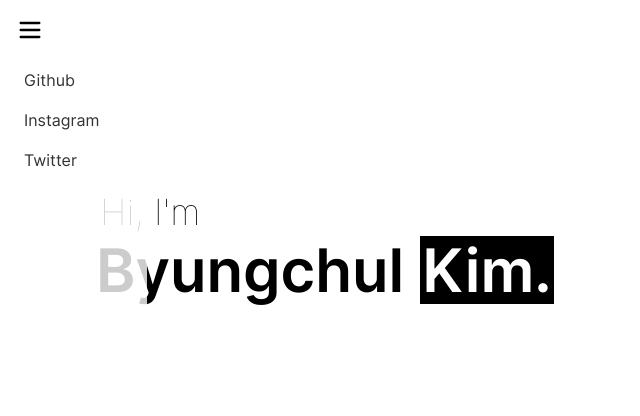
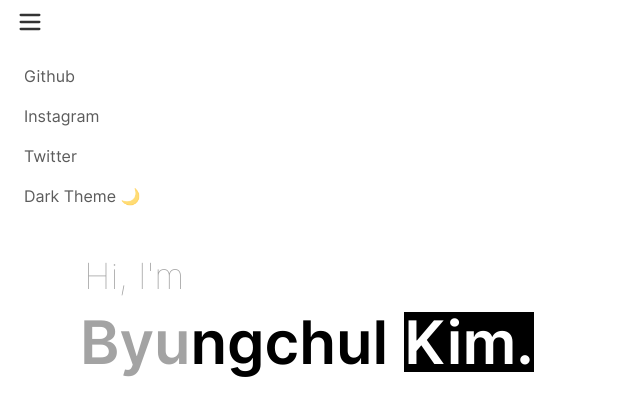
Before and after one commit to KimJinwoo2198/portfolio, a Next.js app: page / in a window 1280 px wide. Both pictures are taken after a click on the button 656 px from the left and 30 px from the top of the page. Shown: the top 416 px of the page, without its empty margins (0-640 px from the left). Built offline with nearby package versions, Linux system fonts and the light colour scheme.

Commit message:
feat: dark theme

```diff
--- a/components/Header.tsx
+++ b/components/Header.tsx
@@ -1,4 +1,4 @@
-import React, { useEffect, useRef, useState } from 'react'
+import React, { useEffect, useState, useRef } from 'react'
 import type { NextPage } from 'next'
 import Link from 'next/link'
 import socialLinkProps from '../typings/socialLinkProps'
@@ -21,15 +21,44 @@ const socialLinks: Record<string, socialLinkProps> = {
 
 const Header: NextPage = () => {
   const [isOpen, setOpen] = useState(false)
+  const [theme, setTheme] = useState('light')
+  const HeaderRef = useRef<HTMLDivElement>(null)
+  const toggleMenuState = () => setOpen(!isOpen)
 
-  const changeMenuState = () => {
-    setOpen(!isOpen)
+  const changeTheme = () => {
+    if (theme === 'light') {
+      document.documentElement.classList.add('dark')
+      setTheme('dark')
+    } else if (theme === 'dark') {
+      document.documentElement.classList.remove('dark')
+      setTheme('light')
+    }
   }
+
+  useEffect(() => {
+    document.documentElement.classList.remove('dark')
+  }, [])
+
+  useEffect(() => {
+    if (isOpen) {
+      const outsideClickHandler = (e: MouseEvent) => {
+        const isInside = HeaderRef.current?.contains(e.target as Node)
+        if (!isInside) {
+          setOpen(false)
+          document.removeEventListener('click', outsideClickHandler)
+        }
+      }
+      document.addEventListener('click', outsideClickHandler)
+    }
+  }, [isOpen])
 
   return (
     <>
-      <div className="flex flex-col font-inter py-2 fixed top-0 left-0 right-0 w-full z-50">
-        <button onClick={changeMenuState} className="relative justify-center left-4 top-2">
+      <div
+        className="flex flex-col font-inter py-2 fixed top-0 left-0 right-0 w-full z-50 opacity-80 dark:bg-black dark:text-white"
+        ref={HeaderRef}
+      >
+        <button onClick={toggleMenuState} className="relative justify-center left-4">
           <svg
             xmlns="http://www.w3.org/2000/svg"
             className="h-7 w-7 fill-black"
@@ -44,7 +73,7 @@ const Header: NextPage = () => {
             />
           </svg>
         </button>
-        <div className="flex flex-col pt-2 fixed top-12 bottom-0 left-0">
+        <div className="flex flex-col py-2 fixed top-8 bottom-0 left-0">
           <AnimatePresence>
             {isOpen && (
               <motion.div
@@ -60,19 +89,22 @@ const Header: NextPage = () => {
                 initial={{ x: -150 }}
                 animate={{ x: 0 }}
                 exit={{ x: -150, opacity: 0 }}
-                className="flex flex-col space-y-4 bg-white h-full py-3 pl-6 pr-12 rounded-r-3xl opacity-80"
+                className="flex flex-col space-y-4 bg-white h-full py-6 pl-6 pr-12 rounded-r-3xl opacity-80 dark:bg-black dark:text-white"
               >
                 {Object.entries(socialLinks).map(([_, socialLink]) => (
                   <div key={socialLink.name}>
                     <Link href={socialLink.src}>
                       <a target="_blank" rel="noreferrer">
-                        <div className="cursor-pointer hover:border-b hover:text-gray-500 border-gray-500">
+                        <div className="cursor-pointer hover:underline hover:text-gray-500 border-gray-500">
                           {socialLink.name}
                         </div>
                       </a>
                     </Link>
                   </div>
                 ))}
+                <button onClick={changeTheme} className="">
+                  {theme === 'light' ? 'Dark Theme 🌙' : 'Light Theme 🌤'}
+                </button>
               </motion.div>
             )}
           </AnimatePresence>
--- a/package.json
+++ b/package.json
@@ -8,7 +8,6 @@
     "lint": "next lint"
   },
   "dependencies": {
-    "aos": "^2.3.4",
     "framer-motion": "^6.2.6",
     "next": "12.0.10",
     "react": "17.0.2",
--- a/pages/_app.tsx
+++ b/pages/_app.tsx
@@ -1,19 +1,8 @@
 import '../styles/globals.css'
 import type { AppProps } from 'next/app'
 import Head from 'next/head'
-import { useEffect } from 'react'
-import AOS from 'aos'
-import 'aos/dist/aos.css'
 
 function MyApp({ Component, pageProps }: AppProps) {
-  useEffect(() => {
-    AOS.init({
-      disable: false,
-      duration: 1300,
-      once: false
-    })
-  }, [])
-
   return (
     <>
       <Head>
--- /dev/null
+++ b/pages/_document.tsx
@@ -0,0 +1,23 @@
+import Document, { Head, Html, Main, NextScript, DocumentContext } from 'next/document'
+
+class MyDocument extends Document {
+  static async getInitialProps(ctx: DocumentContext) {
+    const initialProps = await Document.getInitialProps(ctx)
+    return { ...initialProps }
+  }
+
+  render() {
+    return (
+      <Html>
+        <Head></Head>
+        <body className="dark:bg-black dark:text-white">
+          <Main />
+          <NextScript />
+          <div id="modal-root"></div>
+        </body>
+      </Html>
+    )
+  }
+}
+
+export default MyDocument
--- a/pages/index.tsx
+++ b/pages/index.tsx
@@ -1,23 +1,44 @@
 import type { NextPage } from 'next'
 import Header from '../components/Header'
+import { motion } from 'framer-motion'
 
 const Home: NextPage = () => {
   return (
     <>
       <Header />
-      <div className="flex flex-col relative top-48 pl-2 sm:pl-8 md:pl-16 mx-4 sm:mx-8">
-        <div
-          className="relative font-inter_thin text-2xl pb-1 pl-1 sm:text-4xl"
-          data-aos="fade-down"
-        >
-          Hi, I&apos;m
-        </div>
-        <div
-          className="flex flex-row flex-wrap items-center font-inter_bold text-5xl sm:text-6xl space-y-2.5 sm:space-x-4 sm:space-y-0"
-          data-aos="fade-left"
-        >
-          <p className="w-full sm:w-auto">Byungchul</p>
-          <p className="bg-black py-1 px-0.5 text-white">Kim.</p>
+      <div className="flex flex-col w-full ">
+        <div className="flex flex-col justify-center space-y-2 absolute top-64 pl-4 sm:pl-10 md:pl-20 ">
+          <motion.div
+            className="flex flex-row pl-1 font-inter_thin "
+            initial={{ y: -50, opacity: 0 }}
+            whileInView={{ y: 0, opacity: 1 }}
+            viewport={{ once: true }}
+            transition={{
+              type: 'spring',
+              delay: 0,
+              stiffness: 415,
+              damping: 100,
+              mass: 1.8
+            }}
+          >
+            <p className="text-2xl sm:text-4xl">Hi, I&apos;m</p>
+          </motion.div>
+          <motion.div
+            initial={{ x: 40, opacity: 0 }}
+            whileInView={{ x: 0, opacity: 1 }}
+            viewport={{ once: true }}
+            transition={{
+              type: 'spring',
+              delay: 0,
+              stiffness: 415,
+              damping: 100,
+              mass: 1.8
+            }}
+            className="flex flex-row flex-wrap items-center font-inter_bold text-5xl sm:text-6xl sm:space-x-4"
+          >
+            <p className="w-full sm:w-auto">Byungchul</p>
+            <p className="bg-black my-2 text-white dark:bg-white dark:text-black">Kim.</p>
+          </motion.div>
         </div>
       </div>
     </>
--- a/tailwind.config.js
+++ b/tailwind.config.js
@@ -1,4 +1,5 @@
 module.exports = {
+  darkMode: 'class',
   content: ['./pages/**/*.{js,ts,jsx,tsx}', './components/**/*.{js,ts,jsx,tsx}'],
   theme: {
     extend: {
```
Also changed, not shown: 1 other file (tests, documents, lock files or other folders).
